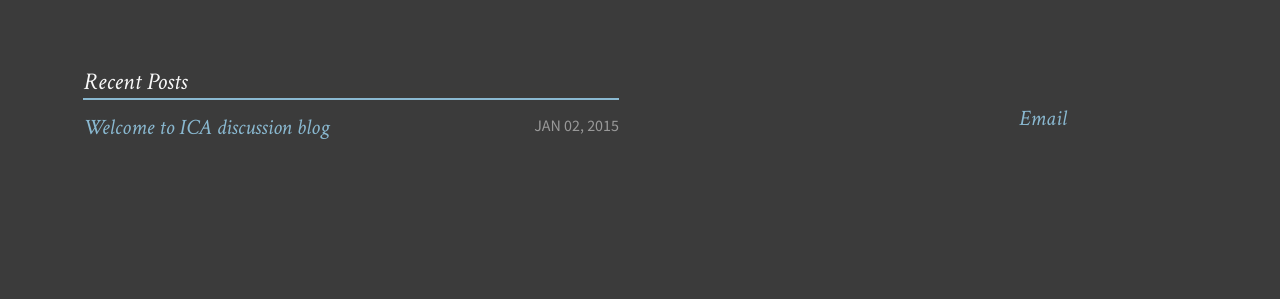
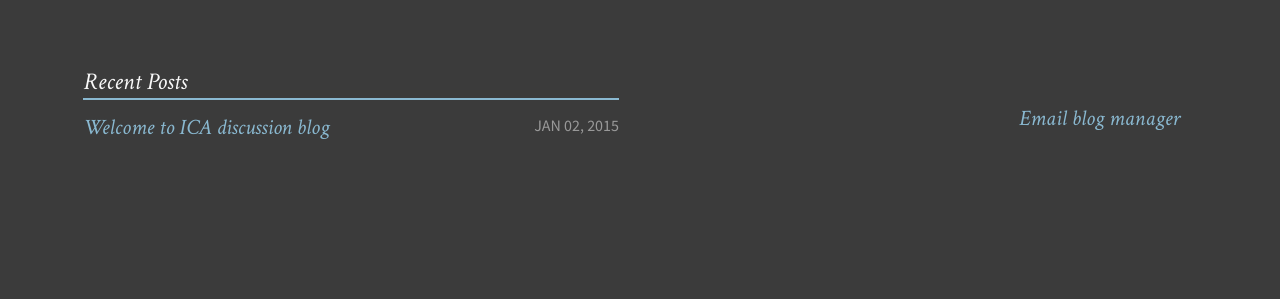
Before and after one commit to neelsmith/ica-s14, a Jekyll site: the page built from index.md, in a window 1280 px wide. Shown: the part 981-1280 px from the top of the page. Built offline with Jekyll 4.4.1, drawn with Linux system fonts in a browser that asks for light colours.

Commit message:
Change email message

```diff
--- a/_includes/footer.html
+++ b/_includes/footer.html
@@ -13,7 +13,7 @@
 
       <div class="social">
         <ul>
-            <li><a id="mail" href="mailto:{{ site.owner.email }}"><span class="foot-link">Email</span></a></li>
+            <li><a id="mail" href="mailto:{{ site.owner.email }}"><span class="foot-link">Email blog manager</span></a></li>
 
             {% if site.owner.twitter %}
             <li><a id="twit" href="http://twitter.com/{{ site.owner.twitter }}" target="_blank"><span class="foot-link">@{{ site.owner.twitter }}</span></a></li>
```
